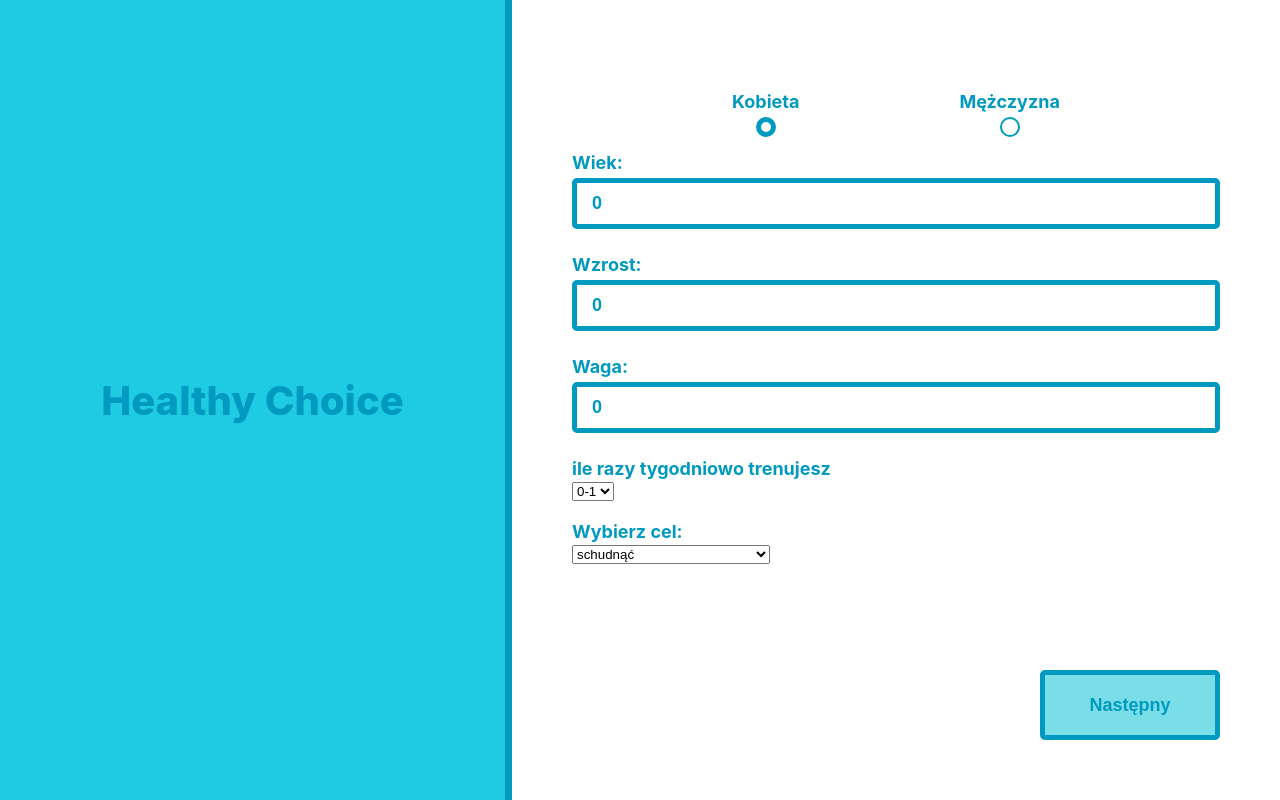
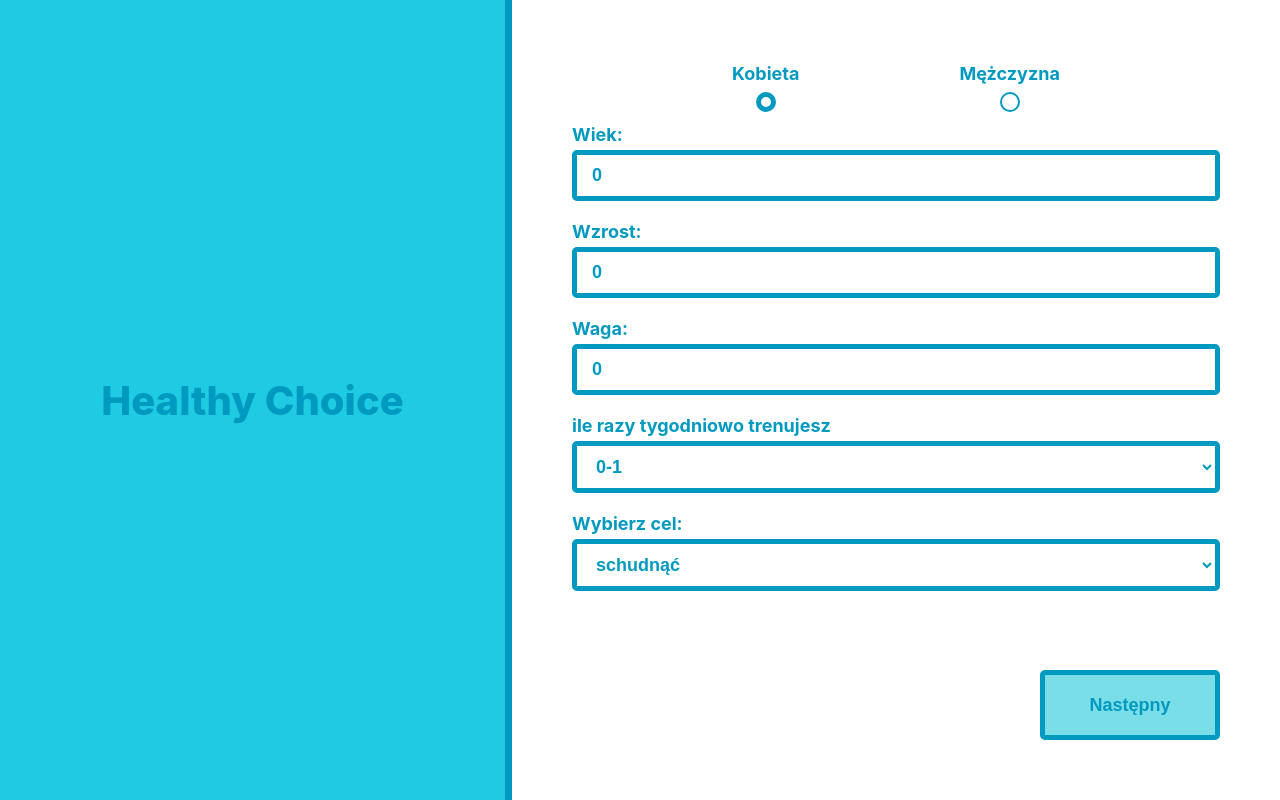
Before and after one commit to DominikSzela/healthy-choice, a React (Create React App) app: page / in a window 1280 px wide. Built offline with nearby package versions, Linux system fonts and the light colour scheme.

Commit message:
improved form and added some global styles

```diff
--- a/src/App.js
+++ b/src/App.js
@@ -19,7 +19,7 @@ function App() {
   return (
     <div className={styles.app}>
       <div className={styles.displayLeft}>
-        <div>Healthy Choice</div>
+        <div className={styles.brand}>Healthy Choice</div>
       </div>
       <div className={styles.displayRight}>
         <div className={styles.view}>
--- a/src/app.module.css
+++ b/src/app.module.css
@@ -12,7 +12,9 @@
     justify-content: center;
     background-color: var(--primary);
     border-right: 7px solid var(--secondary);
-    color: var(--secondary);
+}
+
+.brand{
     font-size: 40px;
     font-weight: 800;
 }
--- a/src/components/Form/form.module.css
+++ b/src/components/Form/form.module.css
@@ -9,20 +9,18 @@
 label{
     width: 100%;
     margin: 10px 0;
-    font-size: 18px;
-    font-weight: 700;
-    color: var(--secondary);
 }
 
-input{
+input, select{
     padding: 10px 15px;
-    margin: 5px 0;
+    margin-top: 5px;
     width: 100%;
-    font-size: 18px;
-    font-weight: 700;
     border-radius: 5px;
     border: var(--secondary) 5px solid;
-    color: var(--secondary);
+}
+
+select {
+    background: transparent;
 }
 
 
--- a/src/components/Steps/steps.module.css
+++ b/src/components/Steps/steps.module.css
@@ -11,7 +11,5 @@ button{
     background: var(--light);
     border: var(--secondary) 5px solid;
     border-radius: 5px;
-    color: var(--secondary);
-    font-size: 18px;
     font-weight: 800;
 }
--- a/src/index.css
+++ b/src/index.css
@@ -2,6 +2,10 @@
   box-sizing: border-box;
   padding: 0;
   margin: 0;
+  outline: none;
+  color: var(--secondary);
+  font-size: 18px;
+  font-weight: 700;
 }
 
 :root{
@@ -11,6 +15,11 @@
   /* --light: #dee10a;
   --primary: #a9c229;
   --secondary: #4e7906; */
+}
+
+::selection {
+  background-color: var(--secondary); /* change background color of selected text */
+  color: white; /* change color of selected text */
 }
 
 html{
@@ -37,3 +46,15 @@ code {
 }
 
 button{ cursor: pointer;}
+
+/* hide arrows from input number for Chrome, Safari, Edge, Opera */
+input::-webkit-outer-spin-button,
+input::-webkit-inner-spin-button {
+  -webkit-appearance: none;
+  margin: 0;
+}
+
+/* hide arrows from input number for Firefox */
+input[type=number] {
+  -moz-appearance: textfield;
+}
```
